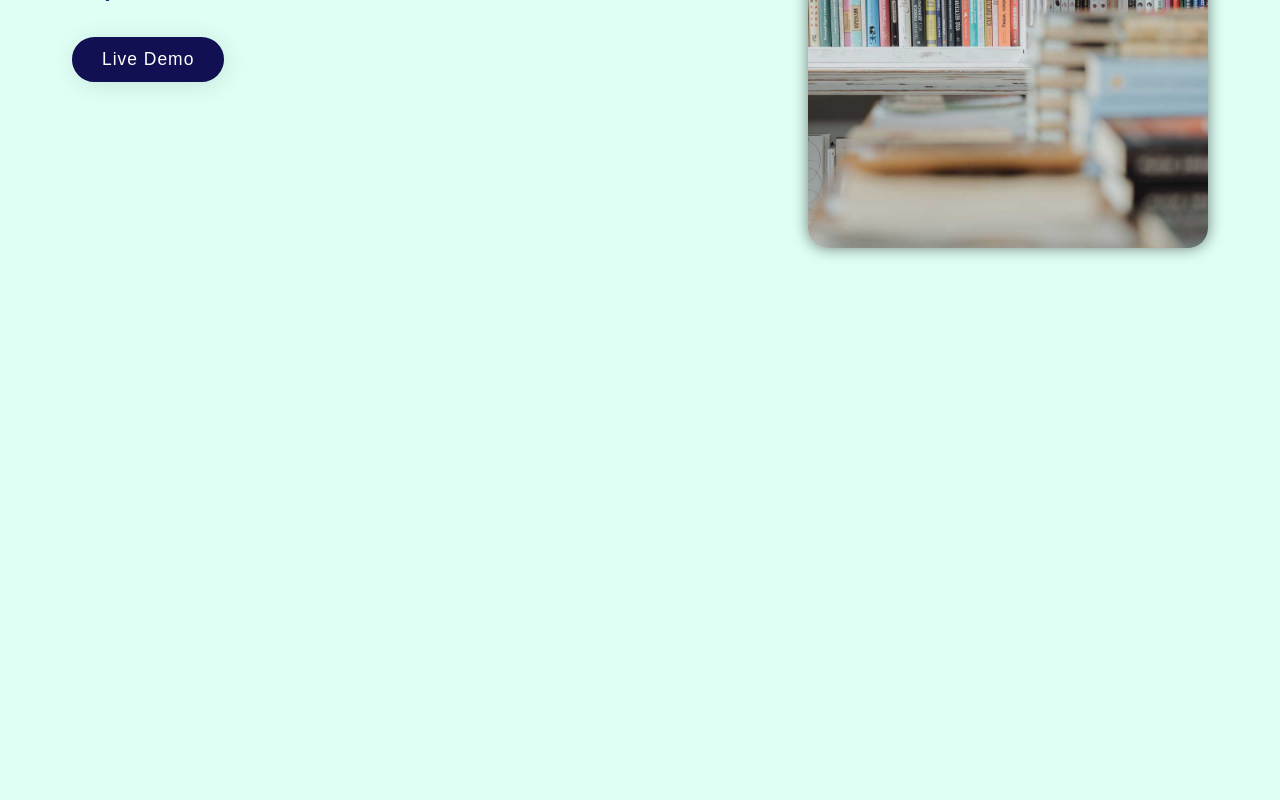
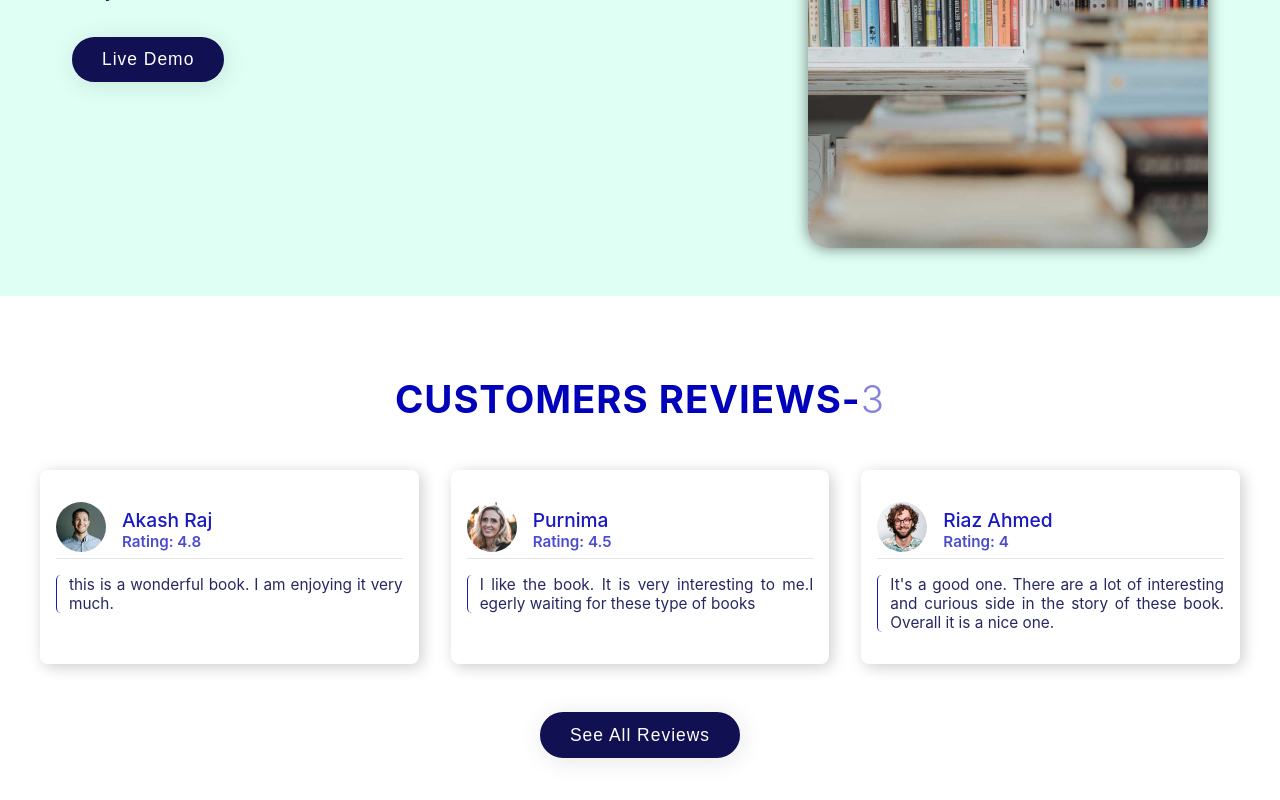
Before and after one commit to sam-suzzaman/PH-Assignment-9, a React (Create React App) app: page / in a window 1280 px wide. Shown: the part 442-1242 px from the top of the page. Before the commit the page ends 800 px from the top, so only its background shows below. Built offline with nearby package versions, Linux system fonts and the light colour scheme.

Commit message:
showing Customer-reviews in homepage

```diff
--- /dev/null
+++ b/src/components/CustomerReviews/CustomerReviews.js
@@ -0,0 +1,24 @@
+import React from "react";
+import "./customerReviews.css";
+import Review from "./../../components/Review/Review";
+
+const CustomerReviews = ({ children, reviewsData }) => {
+    return (
+        <section className="reviews-sec-wrapper">
+            <h2 className="review-title">
+                customers reviews-
+                <span className="fancy">{reviewsData.length}</span>
+            </h2>
+            <div className="reviews-container">
+                {reviewsData.map((review) => {
+                    return <Review key={review.id} review={review} />;
+                })}
+            </div>
+            <div className={`btn-container ${children && "mt-3"}`}>
+                {children}
+            </div>
+        </section>
+    );
+};
+
+export default CustomerReviews;
--- /dev/null
+++ b/src/components/CustomerReviews/customerReviews.css
@@ -0,0 +1,48 @@
+.reviews-sec-wrapper {
+    padding: 5rem 2rem;
+    width: 100%;
+    background-color: #fff;
+}
+.review-title {
+    text-align: center;
+    text-transform: uppercase;
+    letter-spacing: 1px;
+    color: #0101ba;
+    font-size: calc(1.2rem + 1.5vw);
+    margin-bottom: 3rem;
+}
+.review-title .fancy {
+    color: #0101ba7c;
+    font-weight: 300;
+    margin: 0;
+    padding: 0;
+}
+
+.reviews-container {
+    width: 100%;
+    max-width: 1200px;
+    margin: 0 auto;
+    display: grid;
+    grid-template-columns: repeat(3, 1fr);
+    grid-gap: 2rem;
+    justify-content: space-between;
+}
+.btn-container {
+    display: flex;
+    justify-content: center;
+    align-items: center;
+}
+.btn-container.mt-3 {
+    margin-top: 3rem;
+}
+/* for responsive */
+@media (max-width: 800px) {
+    .reviews-container {
+        grid-template-columns: repeat(2, 1fr);
+    }
+}
+@media (max-width: 550px) {
+    .reviews-container {
+        grid-template-columns: 1fr;
+    }
+}
--- /dev/null
+++ b/src/components/Review/Review.js
@@ -0,0 +1,22 @@
+import React from "react";
+import "./review.css";
+
+const Revies = (props) => {
+    const { name, img, quote, rating } = props.review;
+    return (
+        <div className="review-card">
+            <div className="card-header">
+                <div className="card-img-container">
+                    <img src={img} alt="profilePic" />
+                </div>
+                <div>
+                    <h3 className="card-title">{name}</h3>
+                    <p className="card-rating">Rating: {rating}</p>
+                </div>
+            </div>
+            <p className="card-quote">{quote}</p>
+        </div>
+    );
+};
+
+export default Revies;
--- /dev/null
+++ b/src/components/Review/review.css
@@ -0,0 +1,54 @@
+.review-card {
+    box-shadow: 3px 3px 15px rgba(0, 0, 0, 0.2);
+    padding: 2rem 1rem;
+    border-radius: 8px;
+}
+.card-header {
+    display: flex;
+    align-items: center;
+    padding-bottom: 0.15rem;
+    border-bottom: 1px solid rgb(230, 230, 230);
+    margin-bottom: 1rem;
+}
+.card-title {
+    font-size: calc(1rem + 0.25vw);
+    text-transform: capitalize;
+    font-weight: 500;
+    color: #0101ba;
+    opacity: 0.9;
+}
+.card-rating {
+    color: #0101ba;
+    opacity: 0.7;
+    font-size: calc(0.75rem + 0.25vw);
+    font-weight: 600;
+}
+.card-img-container {
+    margin-right: 1rem;
+}
+
+.card-img-container img {
+    width: 50px;
+    height: 50px;
+    border-radius: 50%;
+}
+
+.card-quote {
+    font-size: calc(0.8rem + 0.2vw);
+    color: #101053;
+    opacity: 0.9;
+    font-weight: 400;
+    text-align: justify;
+    border-left: 1px solid #0101ba;
+    padding: 0;
+    padding-left: 0.75rem;
+    border-radius: 5px;
+}
+
+@media (max-width: 550px) {
+    .review-card {
+        width: 100%;
+        max-width: 20rem;
+        margin: 0 auto;
+    }
+}
--- a/src/components/pages/HomePage/HomePage.js
+++ b/src/components/pages/HomePage/HomePage.js
@@ -1,16 +1,27 @@
 import React from "react";
+import Button from "../../Button/Button";
+import CustomerReviews from "../../CustomerReviews/CustomerReviews";
 import Hero from "../../Hero/Hero";
 import useReviewsData from "../../utilities/useReviewsData";
 import "./homePage.css";
 
 const HomePage = () => {
-    const [reviews, loading] = useReviewsData();
-    console.log(reviews);
+    const { reviews, loading } = useReviewsData();
+
+    // extract first 3items
+    const newArrayOfReviews = reviews.slice(0, 3);
 
     if (loading) {
         return <h2>Loading</h2>;
     }
-    return <Hero />;
+    return (
+        <section>
+            <Hero />
+            <CustomerReviews reviewsData={newArrayOfReviews}>
+                <Button btnName="see all reviews" />
+            </CustomerReviews>
+        </section>
+    );
 };
 
 export default HomePage;
--- a/src/components/utilities/useReviewsData.js
+++ b/src/components/utilities/useReviewsData.js
@@ -12,7 +12,7 @@ const useReviewsData = () => {
         setLoading(false);
     }, []);
 
-    return [reviews, loading];
+    return { reviews, loading, setReviews };
 };
 
 export default useReviewsData;
```
Also changed, not shown: src/components/Reviews/Reviews.js (added, +10 -0 lines), src/components/Reviews/reviews.css (added).
